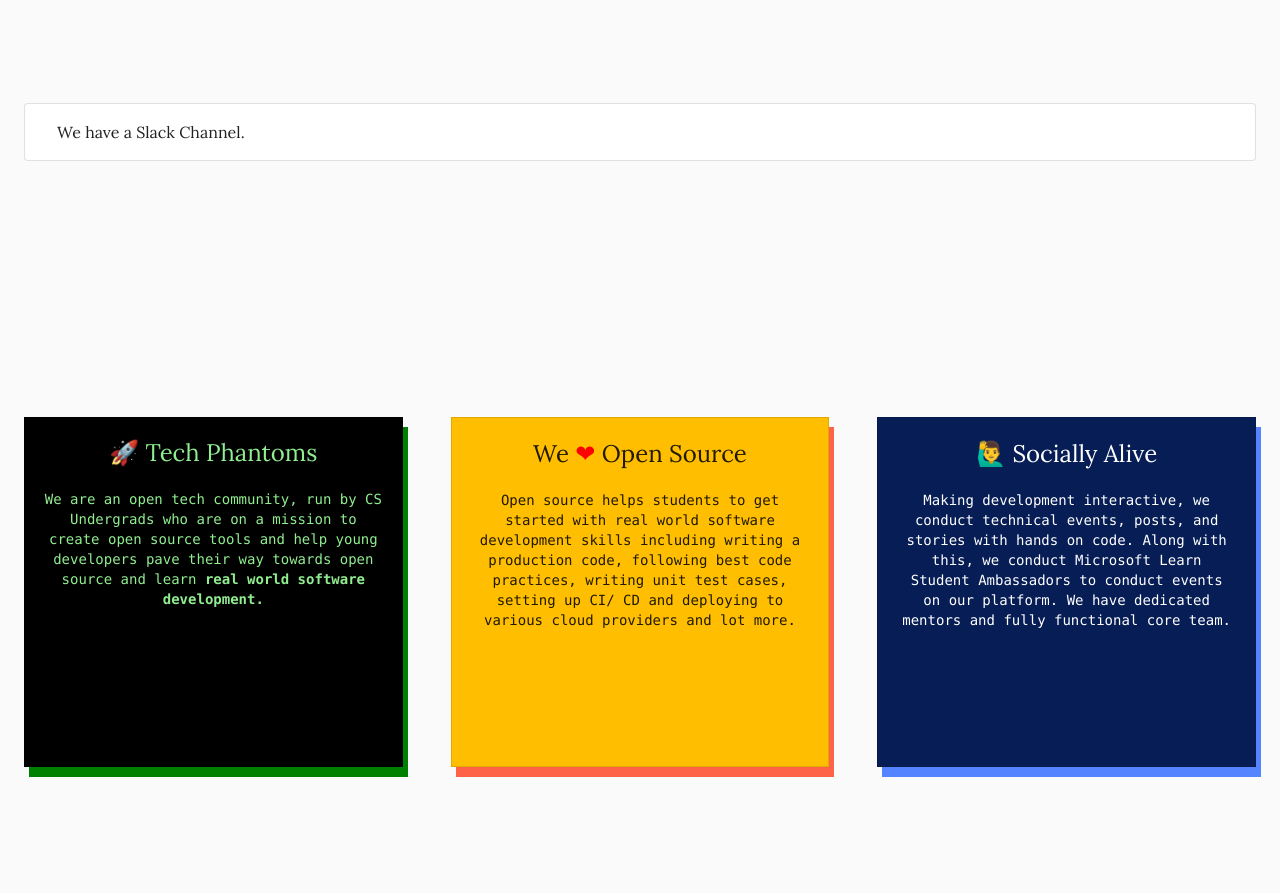
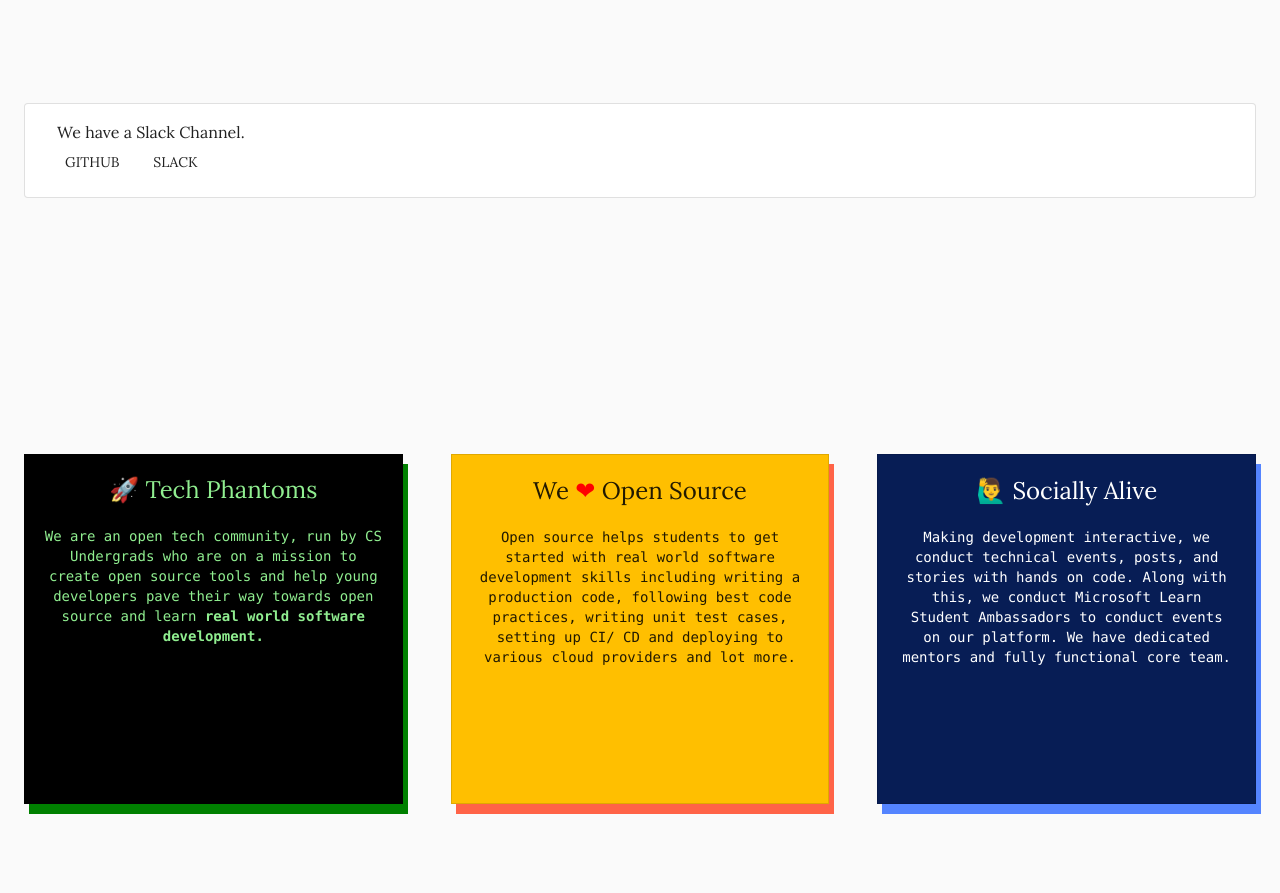
Before and after one commit to Tech-Phantoms/Tech-Phantoms, a React (Create React App) app: page / in a window 1280 px wide. Shown: the part 1080-1973 px from the top of the page. Built offline with nearby package versions, Linux system fonts and the light colour scheme; no server answers; a web font is replaced by a local one.

Commit message:
Update social.jsx

```diff
--- a/src/pages/home/sections/social.jsx
+++ b/src/pages/home/sections/social.jsx
@@ -1,5 +1,5 @@
 import React from 'react';
-
+import Logo from '../../../assets/logo.svg'
 import {
     Paper,
     Container,
@@ -28,6 +28,21 @@ const Social = () => {
                     <Typography>
                         We have a Slack Channel.
                     </Typography>
+
+                    <Grid container spacing={2}>
+                        <Grid item>
+                            <Button>
+                                Github
+                            </Button>
+                        </Grid>
+
+                        <Grid item>
+                            <Button>
+                                Slack
+                            </Button>
+                        </Grid>
+
+                    </Grid>
                 </Paper>
             </Container>
         </div>
```
